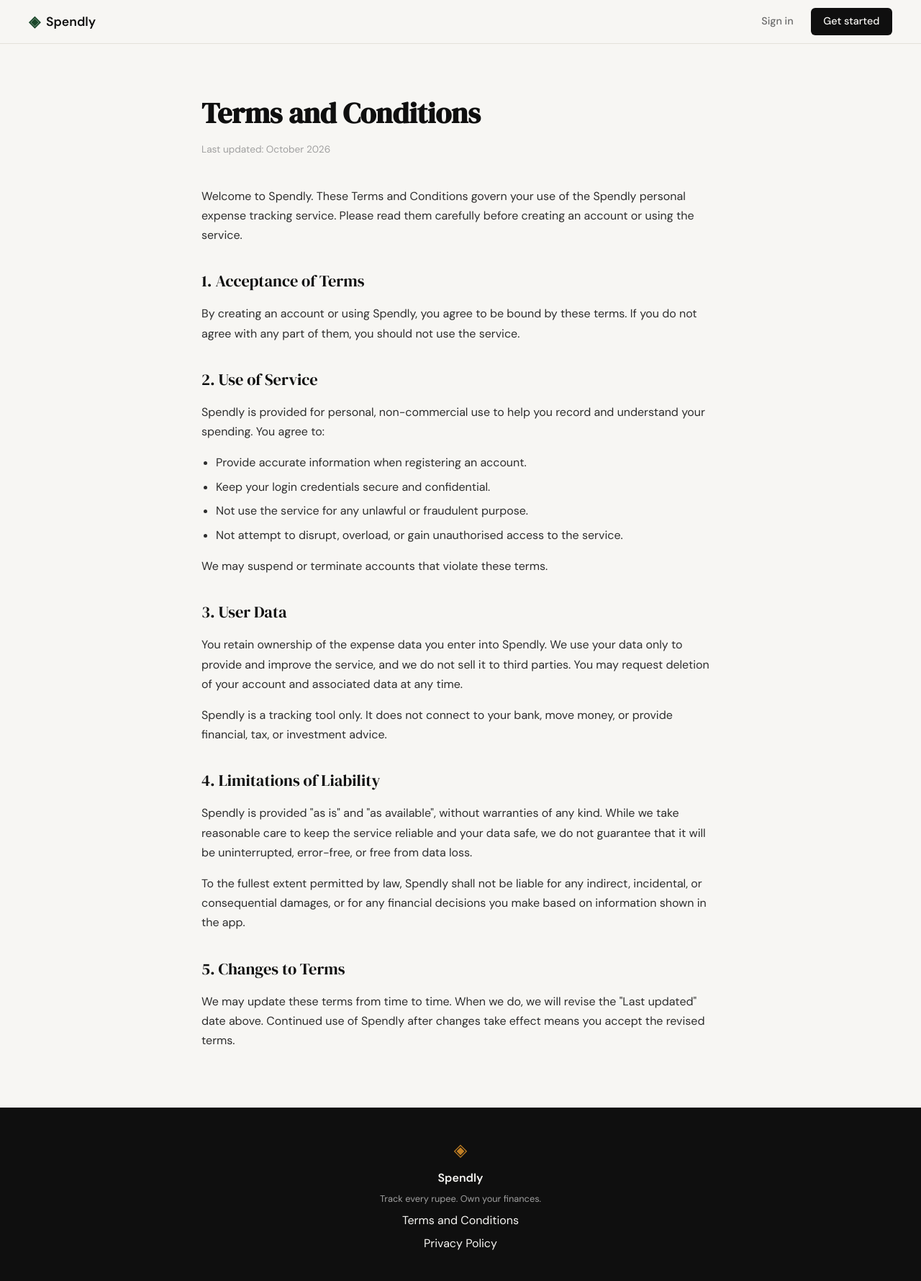
After one commit to BhargaviKasi11/Spendly, a Flask app: page /terms in a window 1280 px wide. The commit adds this page. Shown: the whole page at 72% size. Run offline with Flask 3, Linux system fonts and the light colour scheme.

Commit message:
landing: add terms and conditions page and route
Co-Authored-By: Claude Opus 5.5 <noreply@anthropic.com>

```diff
--- a/app.py
+++ b/app.py
@@ -20,6 +20,11 @@ def register():
 @app.route("/login")
 def login():
     return render_template("login.html")
+
+
+@app.route("/terms")
+def terms():
+    return render_template("terms.html")
 
 
 # ------------------------------------------------------------------ #
--- a/static/css/style.css
+++ b/static/css/style.css
@@ -508,6 +508,57 @@ a { color: inherit; text-decoration: none; }
 }
 
 /* ------------------------------------------------------------------ */
+/* Legal pages                                                         */
+/* ------------------------------------------------------------------ */
+
+.legal-section {
+    padding: 4rem 2rem;
+}
+
+.legal-container {
+    max-width: 720px;
+    margin: 0 auto;
+}
+
+.legal-header {
+    margin-bottom: 2.5rem;
+}
+
+.legal-title {
+    font-family: var(--font-display);
+    font-size: 2.5rem;
+    color: var(--ink);
+    margin-bottom: 0.5rem;
+}
+
+.legal-updated {
+    font-size: 0.85rem;
+    color: var(--ink-faint);
+}
+
+.legal-body {
+    color: var(--ink-soft);
+    line-height: 1.7;
+}
+
+.legal-body h2 {
+    font-family: var(--font-display);
+    font-size: 1.4rem;
+    font-weight: 400;
+    color: var(--ink);
+    margin: 2rem 0 0.75rem;
+}
+
+.legal-body p { margin-bottom: 1rem; }
+
+.legal-body ul {
+    padding-left: 1.25rem;
+    margin-bottom: 1rem;
+}
+
+.legal-body li { margin-bottom: 0.4rem; }
+
+/* ------------------------------------------------------------------ */
 /* Responsive                                                          */
 /* ------------------------------------------------------------------ */
 
@@ -527,4 +578,5 @@ a { color: inherit; text-decoration: none; }
 @media (max-width: 600px) {
     .nav-links a:not(.nav-cta) { display: none; }
     .hero { padding: 3rem 1rem 2rem; }
+    .legal-section { padding: 3rem 1rem; }
 }
--- a/templates/base.html
+++ b/templates/base.html
@@ -34,7 +34,7 @@
             <span class="brand-icon">◈</span>
             <span class="footer-name">Spendly</span>
             <p class="footer-copy">Track every rupee. Own your finances.</p>
-            <a href="#">Terms and Conditions</a>
+            <a href="{{ url_for('terms') }}">Terms and Conditions</a>
             <a href="#">Privacy Policy</a>
         </div>
     </footer>
--- /dev/null
+++ b/templates/terms.html
@@ -0,0 +1,78 @@
+{% extends "base.html" %}
+
+{% block title %}Terms and Conditions — Spendly{% endblock %}
+
+{% block content %}
+
+<section class="legal-section">
+    <div class="legal-container">
+        <div class="legal-header">
+            <h1 class="legal-title">Terms and Conditions</h1>
+            <p class="legal-updated">Last updated: October 2026</p>
+        </div>
+
+        <div class="legal-body">
+            <p>
+                Welcome to Spendly. These Terms and Conditions govern your use of
+                the Spendly personal expense tracking service. Please read them
+                carefully before creating an account or using the service.
+            </p>
+
+            <h2>1. Acceptance of Terms</h2>
+            <p>
+                By creating an account or using Spendly, you agree to be bound by
+                these terms. If you do not agree with any part of them, you should
+                not use the service.
+            </p>
+
+            <h2>2. Use of Service</h2>
+            <p>
+                Spendly is provided for personal, non-commercial use to help you
+                record and understand your spending. You agree to:
+            </p>
+            <ul>
+                <li>Provide accurate information when registering an account.</li>
+                <li>Keep your login credentials secure and confidential.</li>
+                <li>Not use the service for any unlawful or fraudulent purpose.</li>
+                <li>Not attempt to disrupt, overload, or gain unauthorised access to the service.</li>
+            </ul>
+            <p>
+                We may suspend or terminate accounts that violate these terms.
+            </p>
+
+            <h2>3. User Data</h2>
+            <p>
+                You retain ownership of the expense data you enter into Spendly.
+                We use your data only to provide and improve the service, and we
+                do not sell it to third parties. You may request deletion of your
+                account and associated data at any time.
+            </p>
+            <p>
+                Spendly is a tracking tool only. It does not connect to your bank,
+                move money, or provide financial, tax, or investment advice.
+            </p>
+
+            <h2>4. Limitations of Liability</h2>
+            <p>
+                Spendly is provided "as is" and "as available", without warranties
+                of any kind. While we take reasonable care to keep the service
+                reliable and your data safe, we do not guarantee that it will be
+                uninterrupted, error-free, or free from data loss.
+            </p>
+            <p>
+                To the fullest extent permitted by law, Spendly shall not be liable
+                for any indirect, incidental, or consequential damages, or for any
+                financial decisions you make based on information shown in the app.
+            </p>
+
+            <h2>5. Changes to Terms</h2>
+            <p>
+                We may update these terms from time to time. When we do, we will
+                revise the "Last updated" date above. Continued use of Spendly
+                after changes take effect means you accept the revised terms.
+            </p>
+        </div>
+    </div>
+</section>
+
+{% endblock %}
```
Also changed, not shown: file.md (added, +156 -0 lines), file.txt (added, +26 -0 lines).
